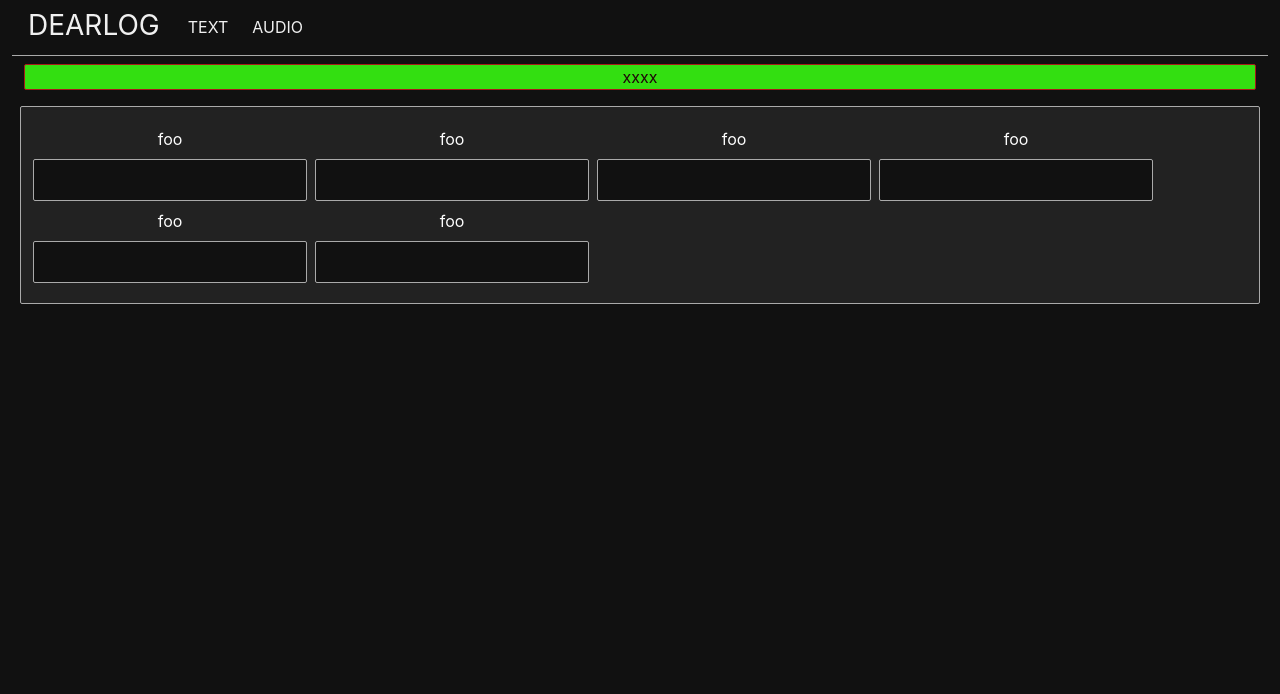
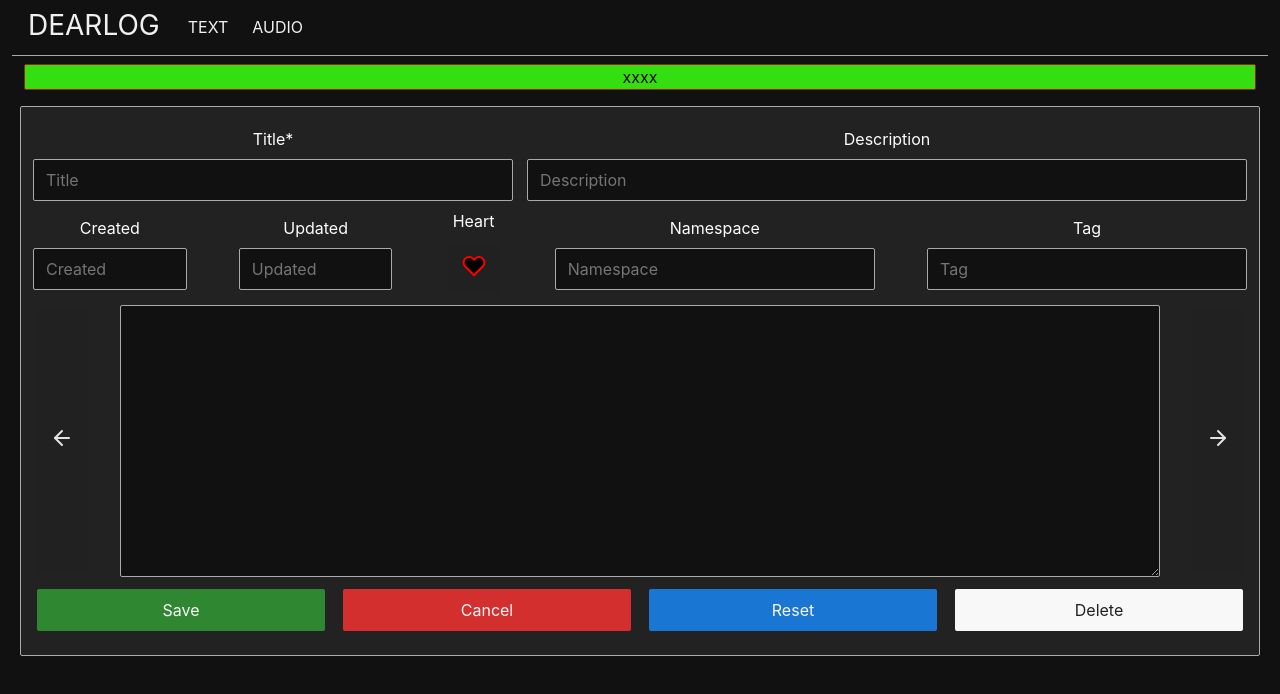
Before and after one commit to nablanerd/dearlog-webapp, a React (Create React App) app: page /Text in a window 1280 px wide. Shown: the top 694 px of the page. Built offline with nearby package versions, Linux system fonts and the light colour scheme.

Commit message:
prototype of interface for logedittext ok/ next step work on interactivity

```diff
--- a/src/LogEditText.css
+++ b/src/LogEditText.css
@@ -8,9 +8,90 @@ form {
 
 }
 
+.title_description_group {
+
+    display: flex;
+    flex-wrap: nowrap;
+
+    justify-content: space-between;
+
+    width: 100%;
+
+}
+
+.metadata_group {
+
+    display: flex;
+
+    flex-flow: row nowrap;
+
+    justify-content: space-between;
+
+    width: 100%;
+}
+
+.content_group {
+display: flex;
+
+flex-flow: row nowrap;
+
+justify-content: space-between;
+
+align-content:center;
+
+width: 100%;
+
+}
+
+.button_group {
+display: flex;
+
+justify-content: space-between;
+
+width: 100%;
+}
 .item {
 
     display: flex;
     flex-direction: column;
     align-items:center;
+
+   justify-content: center;
 }
+
+.title_input {
+
+width: 30em;
+
+}
+
+.description_input {
+
+width: 45em;
+}
+
+.date_input {
+    width: 9.6rem;
+
+}
+
+.namespace_input {
+
+    width: 20rem;
+}
+
+.tag_input {
+
+    width: 20rem;
+}
+
+.content_textarea {
+width: 65rem;
+height: 17rem;
+}
+
+.button_edit_text {
+
+width: 18rem;
+
+}
--- a/src/LogEditText.jsx
+++ b/src/LogEditText.jsx
@@ -1,44 +1,87 @@
 import React, { Component } from 'react';
 import "./LogEditText.css"
+import { Heart , ArrowRight , ArrowLeft} from 'react-feather';
 
 class LogEditText extends React.Component {
     constructor(props) {
       super(props);
 
+      this.state = {
+        heart: false
+      };
+
     }
 
+  toggleHeart(e)
+  {
+    e.preventDefault()
 
+    this.setState({heart: !this.state.heart})
+  }
       render() {
+
+        const heart = this.state.heart;
+
         return (
 <form>
+  <div className="title_description_group">
       <div className="item">
-<label>foo</label>
-<input type='text' />
+      <label>Title*</label>
+      <input className="title_input" placeholder="Title" type='text' />
     </div>
 
     <div className="item">
-<label>foo</label>
-<input type='text' />
+      <label>Description</label>
+      <input className="description_input" placeholder="Description" type='text' />
+      </div>
+  </div>
+
+  <div className="metadata_group">
+      <div className="item">
+        <label>Created</label>
+        <input className="date_input" placeholder="Created" type='text' maxLength="16" size="16" />
       </div>
 
     <div className="item">
-<label>foo</label>
-<input type='text' />
+      <label>Updated</label>
+      <input className="date_input" placeholder="Updated" type='text' maxLength="16" size="16" />
     </div>
 
     <div className="item">
-<label>foo</label>
-<input type='text' />
+      <label>Heart</label>
+      <button onClick={(e) => this.toggleHeart(e)}><Heart  fill={heart? "true":"false"} color="red" /></button>
     </div>
 
     <div className="item">
-<label>foo</label>
-<input type='text' />
+      <label>Namespace</label>
+      <input className="namespace_input" placeholder="Namespace" type='text' />
     </div>
 
     <div className="item">
-<label>foo</label>
-<input type='text' />
+      <label>Tag</label>
+      <input className="tag_input" placeholder="Tag" type='text' />
+    </div>
+
+  </div>
+
+  <div className="content_group">
+    <button className="before_button"><ArrowLeft /></button>
+
+    <textarea className="content_textarea">
+
+    </textarea>
+
+    <button className="after_button"><ArrowRight/></button>
+
+
+  </div>
+
+<div className="button_group">
+  <button onClick={(e)=> e.preventDefault()} className="tertiary button_edit_text">Save</button>
+<button className="secondary button_edit_text">Cancel</button>
+<button className="primary button_edit_text">Reset</button>
+<button className="inverse button_edit_text">Delete</button>
+
 </div>
 </form>
         )
```
Lines whose indentation alone changed are shown as unchanged.
